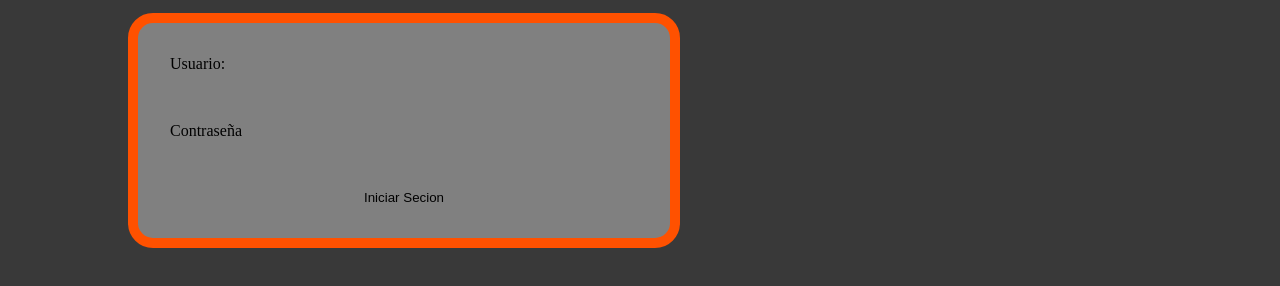
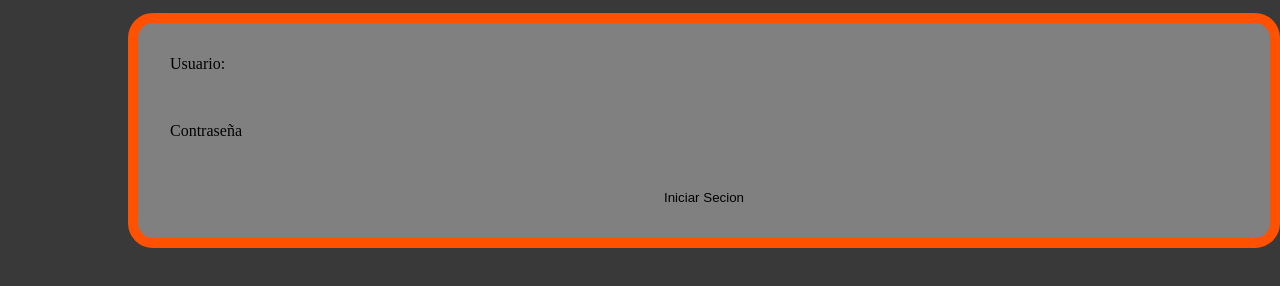
Before and after one commit to G0kuR3d17/mvdev, a plain HTML site: page index.html in a window 1280 px wide. Shown: the part 30-316 px from the top of the page. Drawn offline with Linux system fonts and the light colour scheme.

Commit message:
Version 0.1

```diff
--- a/style.css
+++ b/style.css
@@ -12,8 +12,10 @@ body {
     }
 }
 
+main { height: 100dvh; }
+
 .sect-2 {
-    width: 500px;
+    width: 500px 100px 300px;
     height: fit-content;
     background: gray;
     border: 10px solid #ff5100;
```
